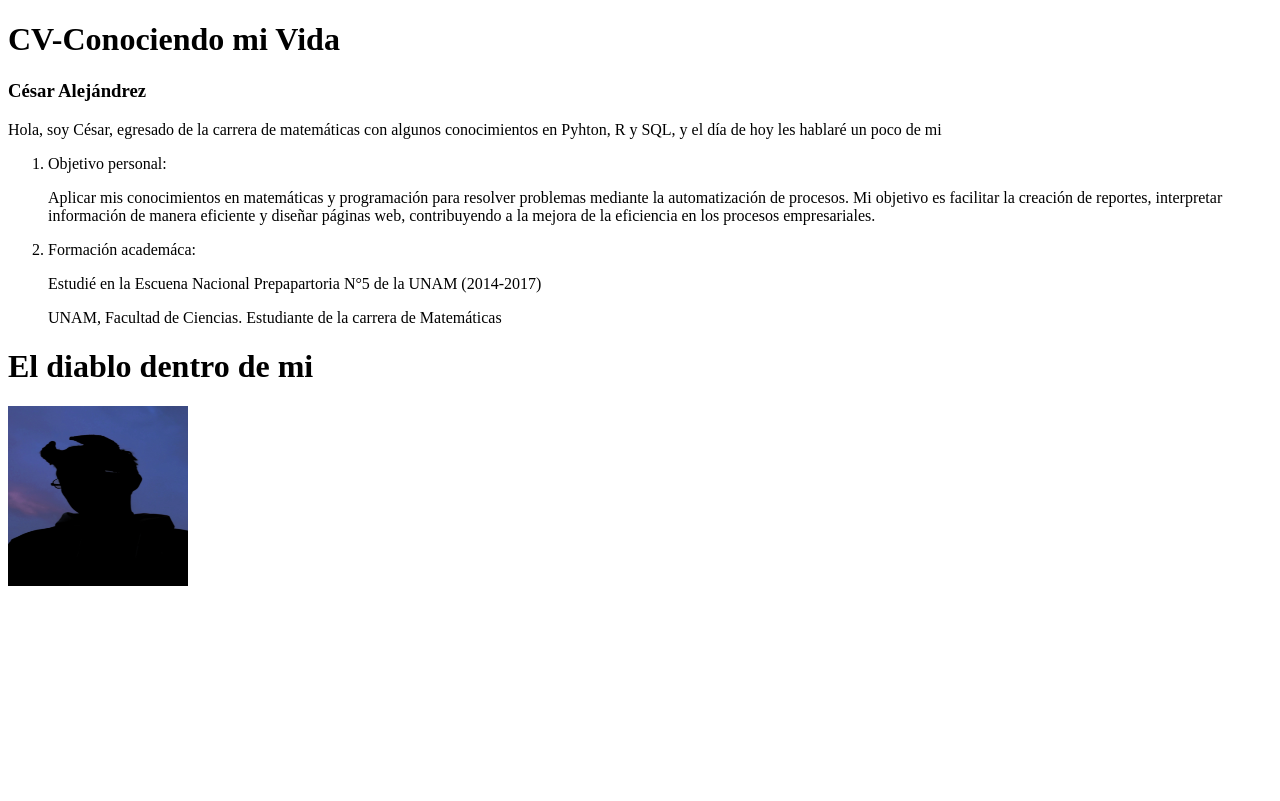
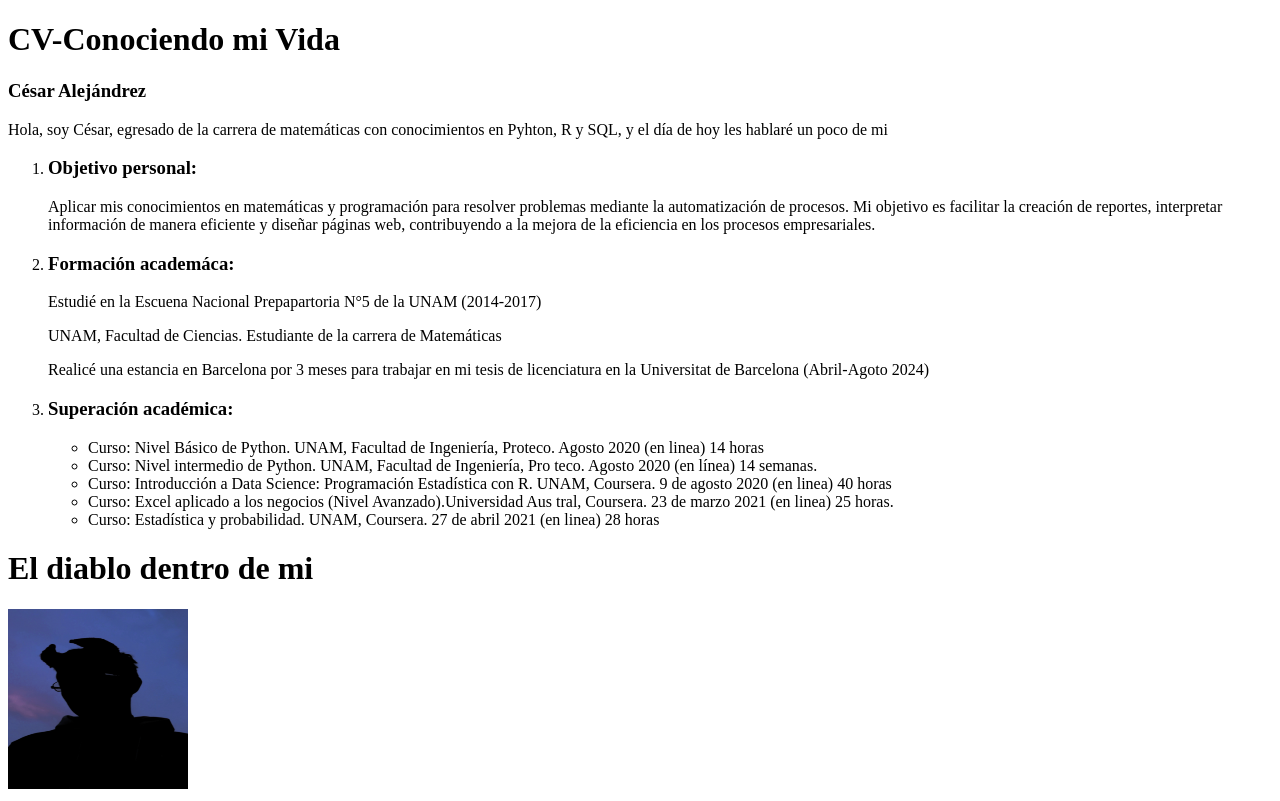
Before and after one commit to CesarMath/BecalosM, a plain HTML site: page presentacion.html in a window 1280 px wide. Drawn offline with Linux system fonts and the light colour scheme.

Commit message:
Agregugé la etq de nav y foot a base y agregué los cursos de superacion academica a presentacion

```diff
--- a/presentacion.html
+++ b/presentacion.html
@@ -11,19 +11,35 @@
         <h3> César Alejándrez</h3>
     </header>
 
-    <p>Hola, soy César, egresado de la carrera de matemáticas con algunos conocimientos en Pyhton, R y SQL, y
+    <p>Hola, soy César, egresado de la carrera de matemáticas con conocimientos en Pyhton, R y SQL, y
         el día de hoy les hablaré un poco de mi</p>
     <div>
         <ol>
-            <li>Objetivo personal:</li>
+            <li> <h3>Objetivo personal:</h3> </li>
             <p>Aplicar mis conocimientos en matemáticas y programación para resolver problemas mediante
                 la automatización de procesos. Mi objetivo es facilitar la creación de reportes,
                 interpretar información de manera eficiente y diseñar páginas web, contribuyendo a la
                 mejora de la eficiencia en los procesos empresariales.</p>
 
-            <li>Formación academáca:</li>
+            <li> <h3>Formación academáca:</li> </h3>
             <p>Estudié en la Escuena Nacional Prepapartoria N°5 de la UNAM (2014-2017) </p>
             <p>UNAM, Facultad de Ciencias. Estudiante de la carrera de Matemáticas</p>
+            <p>Realicé una estancia en Barcelona por 3 meses para trabajar en mi tesis de licenciatura en la Universitat de Barcelona
+                (Abril-Agoto 2024)</p>
+
+            <li><h3> Superación académica: </h3></li>
+                <ul>
+                    <li> Curso: Nivel Básico de Python. UNAM, Facultad de Ingeniería, Proteco.
+                        Agosto 2020 (en linea) 14 horas</li>
+                     <li>Curso: Nivel intermedio de Python. UNAM, Facultad de Ingeniería, Pro
+                        teco. Agosto 2020 (en línea) 14 semanas.</li>
+                    <li>Curso: Introducción a Data Science: Programación Estadística con R.
+                        UNAM, Coursera. 9 de agosto 2020 (en linea) 40 horas</li>
+                    <li>Curso: Excel aplicado a los negocios (Nivel Avanzado).Universidad Aus
+                        tral, Coursera. 23 de marzo 2021 (en linea) 25 horas.</li>
+                    <li>Curso: Estadística y probabilidad. UNAM, Coursera. 27 de abril 2021 (en
+                        linea) 28 horas</li>
+                </ul>
         </ol>
     </div>
 
```
Also changed, not shown: base.html (+6 -0 lines).
